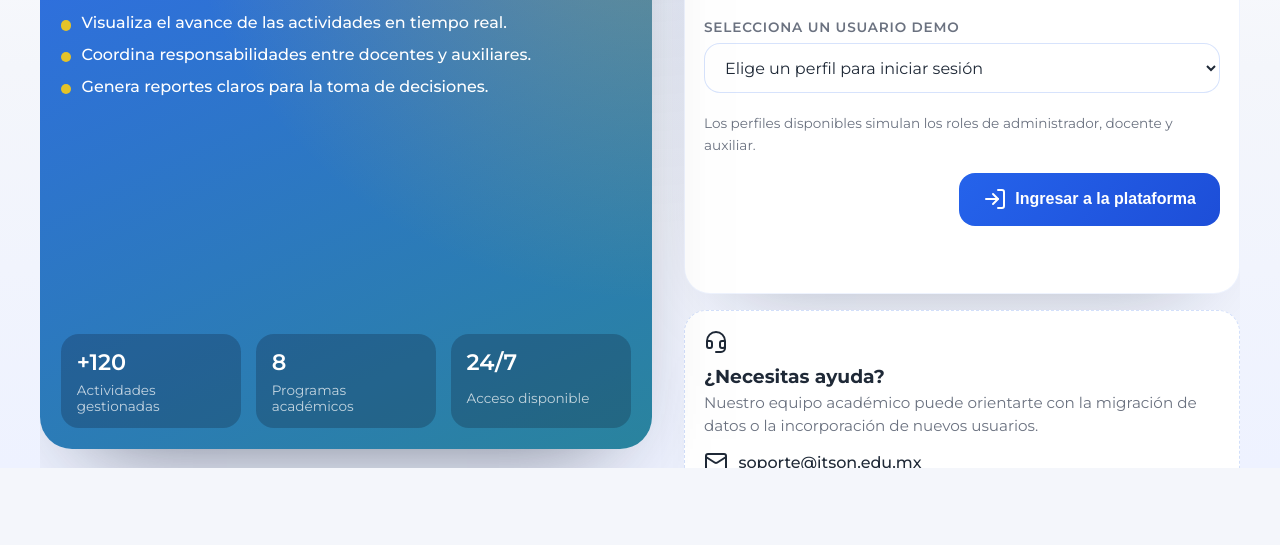
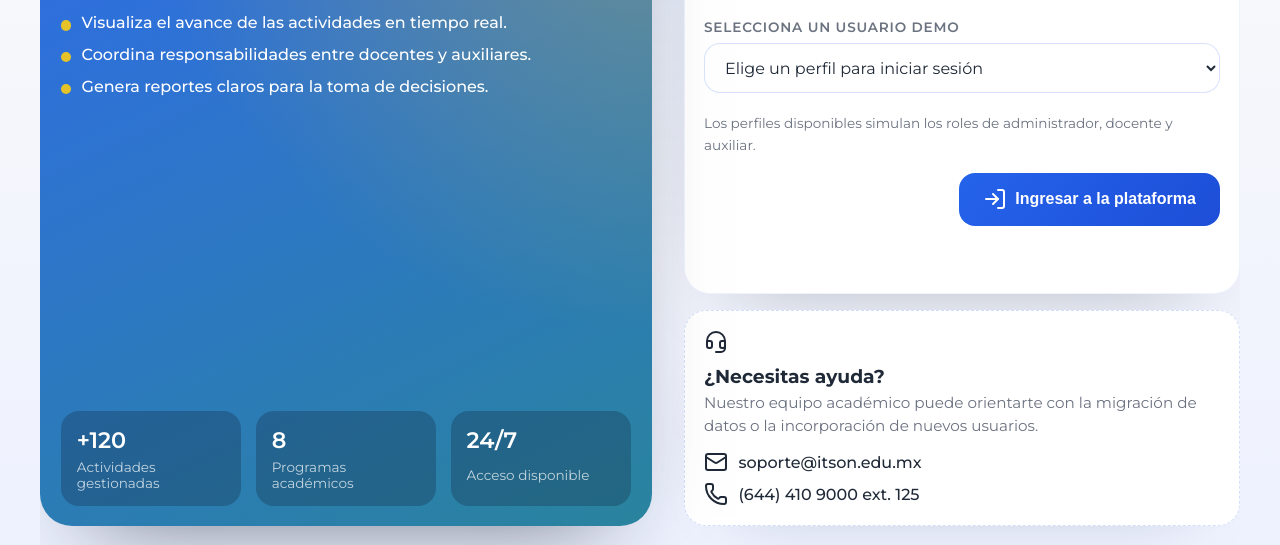
Before and after one commit to isaacpaniagua-design/TableroControlDocente, a plain HTML site: page index.html in a window 1280 px wide. Shown: the part 332-877 px from the top of the page. Before the commit the page ends 800 px from the top, so only its background shows below. Drawn offline with nearby package versions, Linux system fonts and the light colour scheme.

Commit message:
Allow auth layout to sit higher and scroll

```diff
--- a/style.css
+++ b/style.css
@@ -31,7 +31,7 @@ body {
   background: radial-gradient(circle at top, rgba(37, 99, 235, 0.12), transparent
         55%),
     linear-gradient(180deg, #ffffff 0%, var(--bg) 50%, #eef2ff 100%);
-  overflow: hidden;
+  overflow-x: hidden;
 }
 
 .hidden {
@@ -170,8 +170,8 @@ main {
   padding: clamp(1rem, 2.4vh, 3rem) 0 clamp(1rem, 2.4vh, 3rem);
   flex: 1 1 auto;
   min-height: calc(100dvh - var(--header-height));
-  max-height: calc(100dvh - var(--header-height));
-  overflow: hidden;
+  overflow-y: auto;
+  overflow-x: hidden;
 }
 
 main > section {
@@ -187,7 +187,7 @@ body.dashboard-active main {
 }
 
 body.auth-active main {
-  justify-content: center;
+  justify-content: flex-start;
 }
 
 @media (max-height: 760px) {
```
